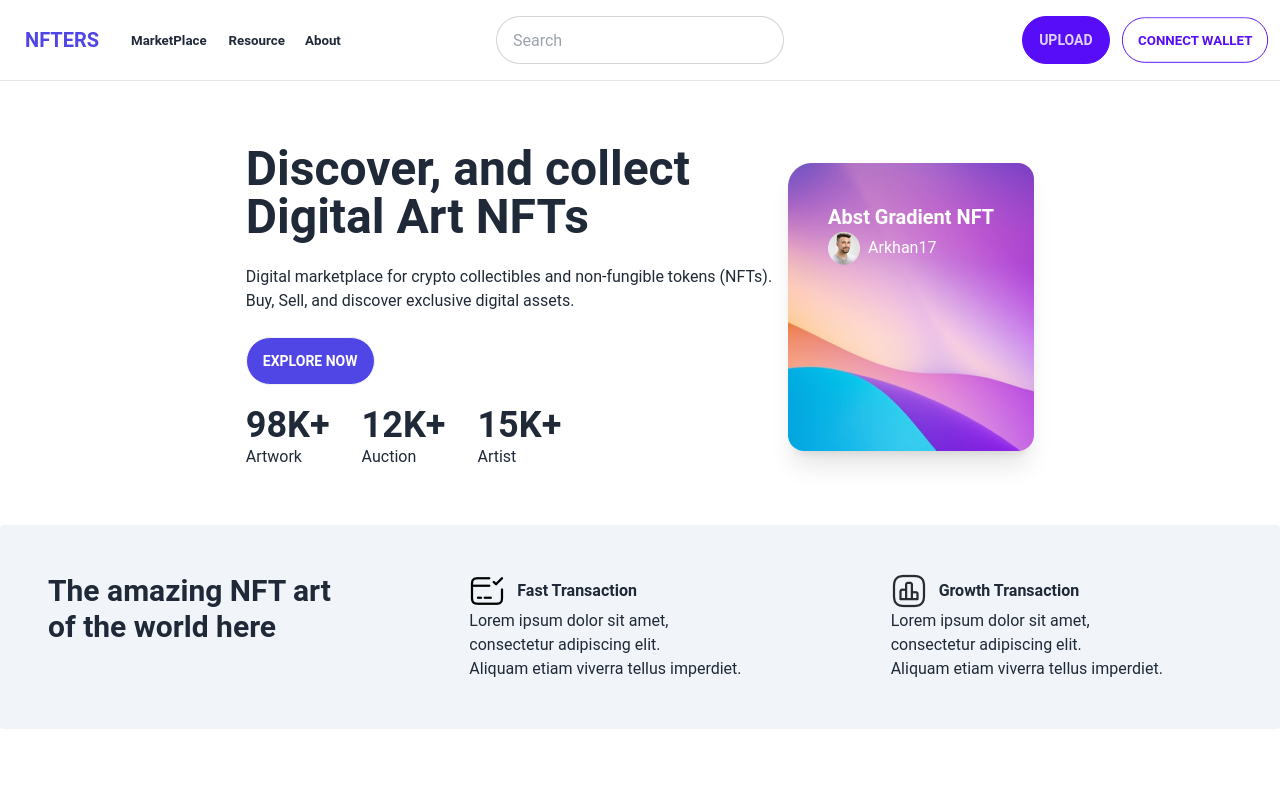
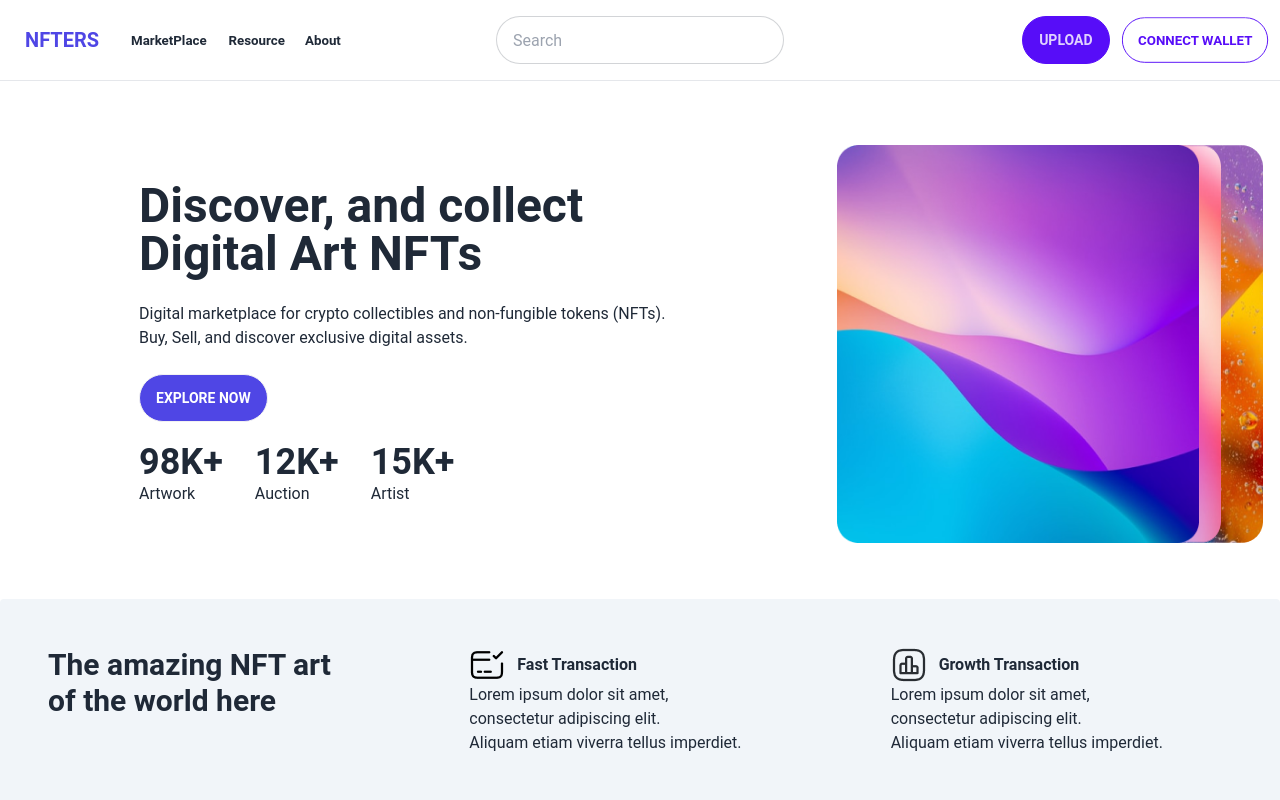
Before and after one commit to arjun1571/nfters-app, a React (Create React App) app: page / in a window 1280 px wide. Shown: the top 800 px of the page. Built offline with nearby package versions, Linux system fonts and the light colour scheme.

Commit message:
home page layout card create

```diff
--- a/src/Component/Banner/Banner.js
+++ b/src/Component/Banner/Banner.js
@@ -1,21 +1,21 @@
 import React from 'react';
 import "./Banner.css"
-import Elip from "../../asset/Ellipse 95.png"
+// import Elip from "../../asset/Ellipse 95.png"
+import Img from "../../asset/unsplash_pVoEPpLw818 (3).png"
+import Img1 from "../../asset/unsplash_tZCrFpSNiIQ (1).png"
+import Img2 from "../../asset/home.png"
 const Banner = () => {
     return (
-        <div className="hero mt-12 ">
+        <div className=" mt-12 ">
                 <div className="hero-content flex-col lg:flex-row-reverse">
-                <div className="card   shadow-xl h-72  bg">
-                    <div className="my-10 mx-10">
-                        <h2 className="card-title text-white">Abst Gradient NFT</h2>
-                        <div className='flex items-center'>
-                            <img src={Elip} alt=""  className='mr-2'/>
-                            <p className='text-white'>Arkhan17</p>
-                        </div>
-                    </div>
+                    <div className='lg:flex '>
+                        <img src={Img} alt="" className='lg:mx-8 lg:block hidden '/>
+                        <img src={Img1} alt=""  className='lg:-mx-96 '/>
+                        <img src={Img2} alt="" className=' lg:block hidden'/>
+
                     </div>
 
-                    <div className='w-auto'>
+                    <div className='lg:w-1/2 mx-24 '>
                     <h1 className="text-5xl font-bold">Discover, and collect <br /> Digital Art  NFTs </h1>
                     <p className="py-6">Digital marketplace for crypto collectibles and  non-fungible tokens (NFTs). <br /> Buy, Sell, and discover  exclusive digital assets. </p>
                     <button className="btn bg-indigo-600 text-white hover:text-black rounded-full">Explore Now</button>
```
Also changed, not shown: src/Component/Banner/Banner.css (line endings or trailing spaces), src/asset/unsplash_pVoEPpLw818 (3).png (added), src/asset/unsplash_tZCrFpSNiIQ (1).png (added).
